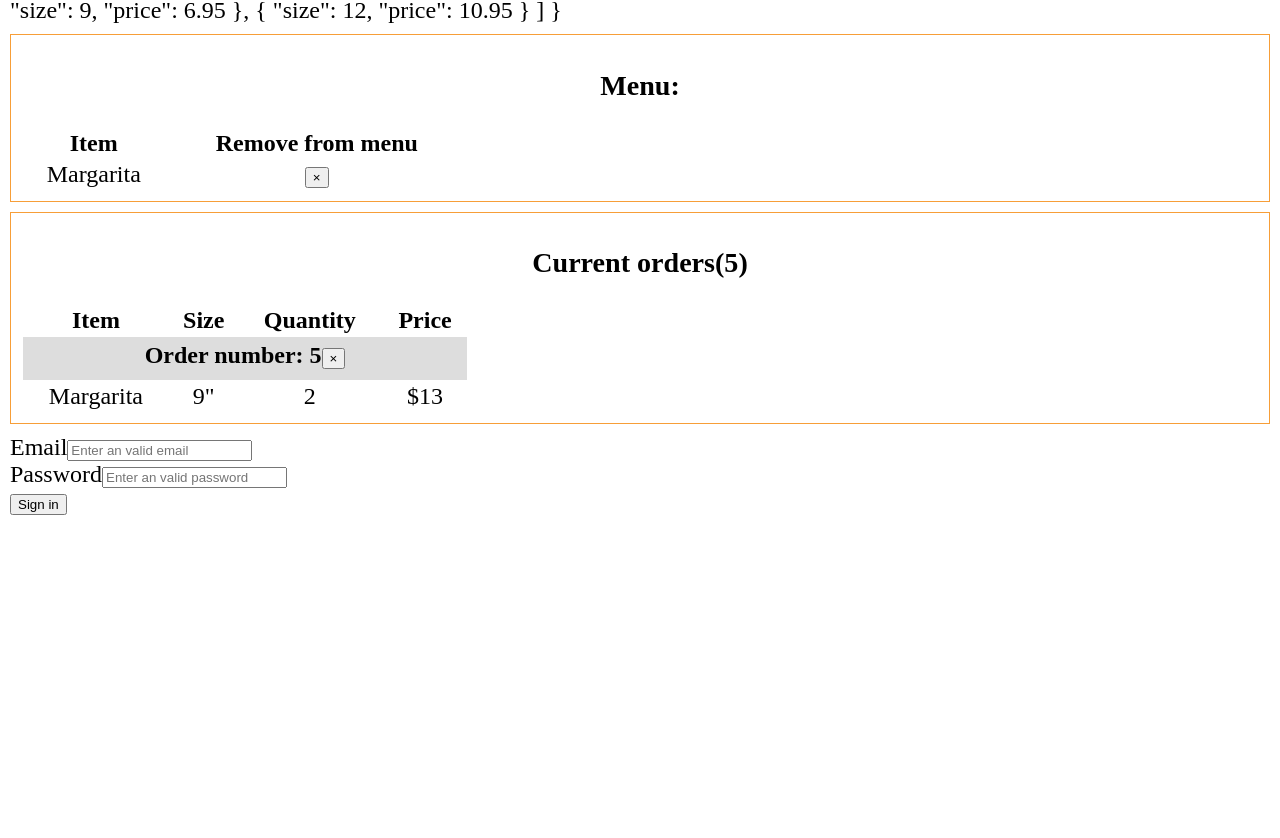
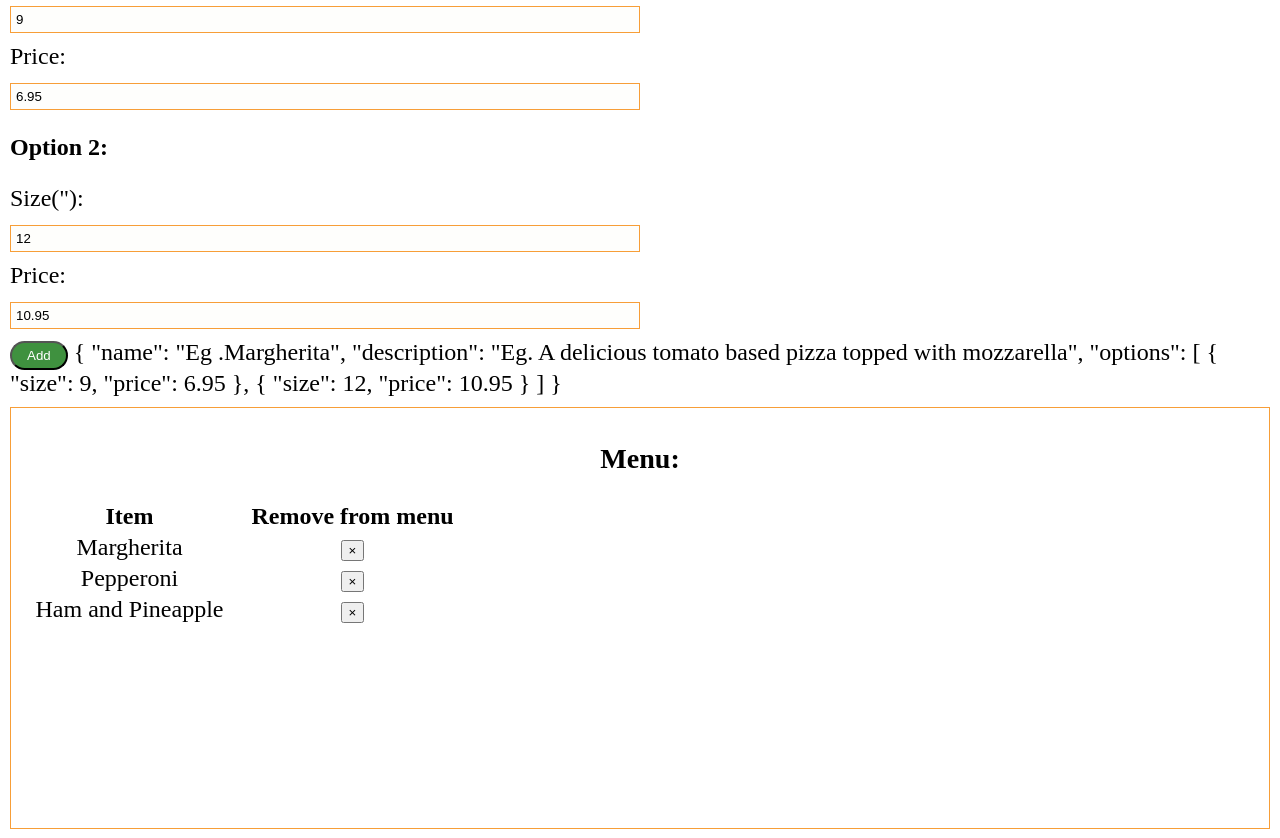
Before and after one commit to MatejaTrik/VueKurs4, a Vue app in the folder pizza-planet/: page /admin in a window 1280 px wide. Shown: the part 1221-2059 px from the top of the page. Before the commit the page ends 1746 px from the top, so only its background shows below. Built offline with nearby package versions, Linux system fonts and the light colour scheme.

Commit message:
05.05.2020. working point of recovery

```diff
--- a/pizza-planet/src/components/Admin.vue
+++ b/pizza-planet/src/components/Admin.vue
@@ -14,9 +14,9 @@
                         <th>Remove from menu</th>
                     </tr>
                 </thead>
-                <tbody>
+                <tbody v-for="item in getMenuItems" :key="item.id">
                     <tr>
-                        <td>Margarita</td>
+                        <td>{{ item.name }}</td>
                         <td>
                             <button type="button" class="btn_red">&times;</button>
                         </td>
@@ -25,7 +25,7 @@
             </table>
         </div>
         <div class="orders_wrapper">
-            <h3>Current orders(5)</h3>
+            <h3>Current orders({{ numberOfOrders }})</h3>
             <table>
                 <thead>
                     <tr>
@@ -66,6 +66,14 @@ export default {
         NewPizza,
         Login
     },
+    computed: {
+        getMenuItems() {
+            return this.$store.getters.getMenuItems
+        },
+        numberOfOrders() {
+            return this.$store.getters.numberOfOrders
+        }
+    },
     methods: {
         async signOut() {
             try{
@@ -93,11 +101,13 @@ export default {
         padding: 10px;
         border: solid 1px #f79e38;
         text-align: center;
+        height: 400px;
     }
 
     table {
         text-align: center;
         width: 35vw;
+
     }
 
     .order_number th {
--- a/pizza-planet/src/components/Menu.vue
+++ b/pizza-planet/src/components/Menu.vue
@@ -45,10 +45,10 @@
                     </tbody>
                 </table>
                 <p>Order Total:</p>
-                <button class="btn_green">Place order</button>
+                <button class="btn_green" @click="addNewOrder">Place order</button>
             </div>
             <div>
-                <p>{{ basketText }}</p>
+                <p>{{ basketText }}</p>{{ this.$store.state.orders }}
             </div>
         </div>
     </div>
@@ -63,42 +63,13 @@
             return {
                 basketText: 'Your basket is empty',
                 basket:[],
-                getMenuItems: {
-                    1: {
-                      'name': 'Margherita',
-                      'description': 'A delicious tomato based pizza topped with mozzarella',
-                      'options': [{
-                        'size': 9,
-                        'price': 6.95
-                      }, {
-                        'size': 12,
-                        'price': 10.95
-                      }]
-                    },
-                    2: {
-                      'name': 'Pepperoni',
-                      'description': 'A delicious tomato based pizza topped with mozzarella and pepperoni',
-                      'options': [{
-                        'size': 9,
-                        'price': 7.95
-                      }, {
-                        'size': 12,
-                        'price': 12.95
-                      }]
-                    },
-                    3: {
-                      'name': 'Ham and Pineapple',
-                      'description': 'A delicious tomato based pizza topped with mozzarella, ham and pineapple',
-                      'options': [{
-                        'size': 9,
-                        'price': 7.95
-                      }, {
-                        'size': 12,
-                        'price': 12.95
-                      }]
-                    }
-                }
 
+
+            }
+        },
+        computed: {
+            getMenuItems() {
+                return this.$store.getters.getMenuItems
             }
         },
         methods: {
@@ -129,13 +100,18 @@
                     this.removeFromBasket(item)
                 }
             },
+            addNewOrder() {
+                this.$store.commit('addOrder', this.basket)
+                this.basket = [];
+                this.basketText = 'Yuo orderd is placed'
+            }
         }
     }
 </script>
 
 <style scoped>
 
-    h2 {
+    h3 {
         text-align: center;
     }
 
@@ -173,7 +149,6 @@
     }
 
     .test {
-        border: solid 1px red;
         text-align: left;
         margin-right: 40px;
         margin-left: 0%;
--- a/pizza-planet/src/main.js
+++ b/pizza-planet/src/main.js
@@ -2,6 +2,7 @@ import Vue from 'vue'
 import App from './App.vue'
 import VueRouter from 'vue-router'
 import { routes } from './routes'
+import { store } from './store/store'
 
 
 Vue.config.productionTip = false
@@ -14,6 +15,7 @@ const router = new VueRouter({
 })
 
 new Vue({
+  store,
   router,
   render: h => h(App),
 }).$mount('#app')
--- /dev/null
+++ b/pizza-planet/src/store/store.js
@@ -0,0 +1,65 @@
+import Vue from 'vue';
+import Vuex from 'vuex';
+
+Vue.use(Vuex)
+
+export const store = new Vuex.Store({
+    state: {
+        menuItems: {
+            1: {
+              'name': 'Margherita',
+              'description': 'A delicious tomato based pizza topped with mozzarella',
+              'options': [{
+                'size': 9,
+                'price': 6.95
+              }, {
+                'size': 12,
+                'price': 10.95
+              }]
+            },
+            2: {
+              'name': 'Pepperoni',
+              'description': 'A delicious tomato based pizza topped with mozzarella and pepperoni',
+              'options': [{
+                'size': 9,
+                'price': 7.95
+              }, {
+                'size': 12,
+                'price': 12.95
+              }]
+            },
+            3: {
+              'name': 'Ham and Pineapple',
+              'description': 'A delicious tomato based pizza topped with mozzarella, ham and pineapple',
+              'options': [{
+                'size': 9,
+                'price': 7.95
+              }, {
+                'size': 12,
+                'price': 12.95
+              }]
+            }
+        },
+        orders: [],
+        currentUser: null,
+    },
+    getters: {
+        getMenuItems: state => state.menuItems,
+        numberOfOrders: state => state.orders.length
+    },
+    mutations: {
+        addOrder: (state, orders) => state.orders.push(orders),
+        userStatus: (state, user) => {
+            if (user) {
+                state.currentUser = user
+            } else {
+                state.currentUser = null
+            }
+        }
+    },
+    // actions: {
+    //     signIn: async(context, user) => {
+
+    //     }
+    // }
+})
```
